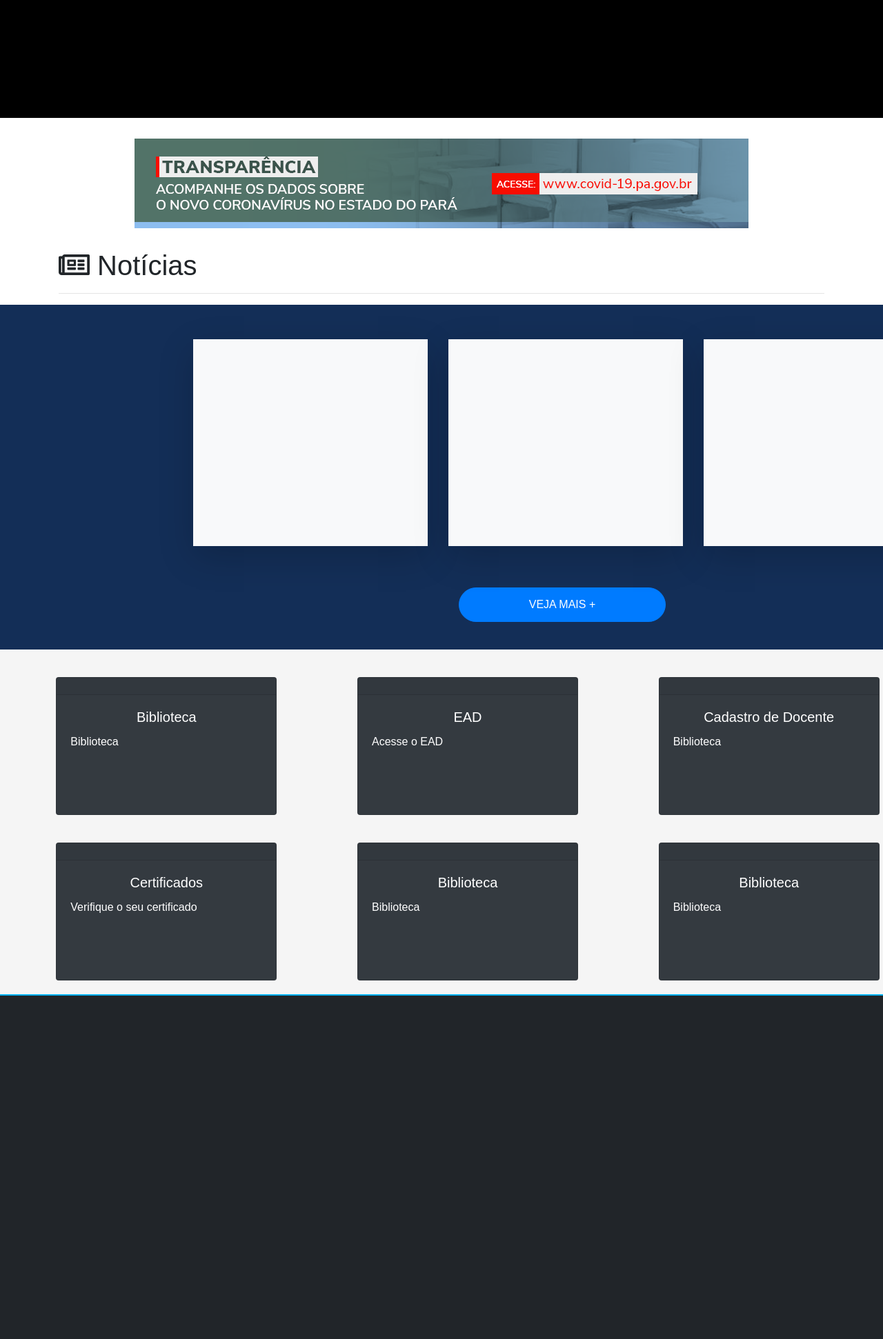
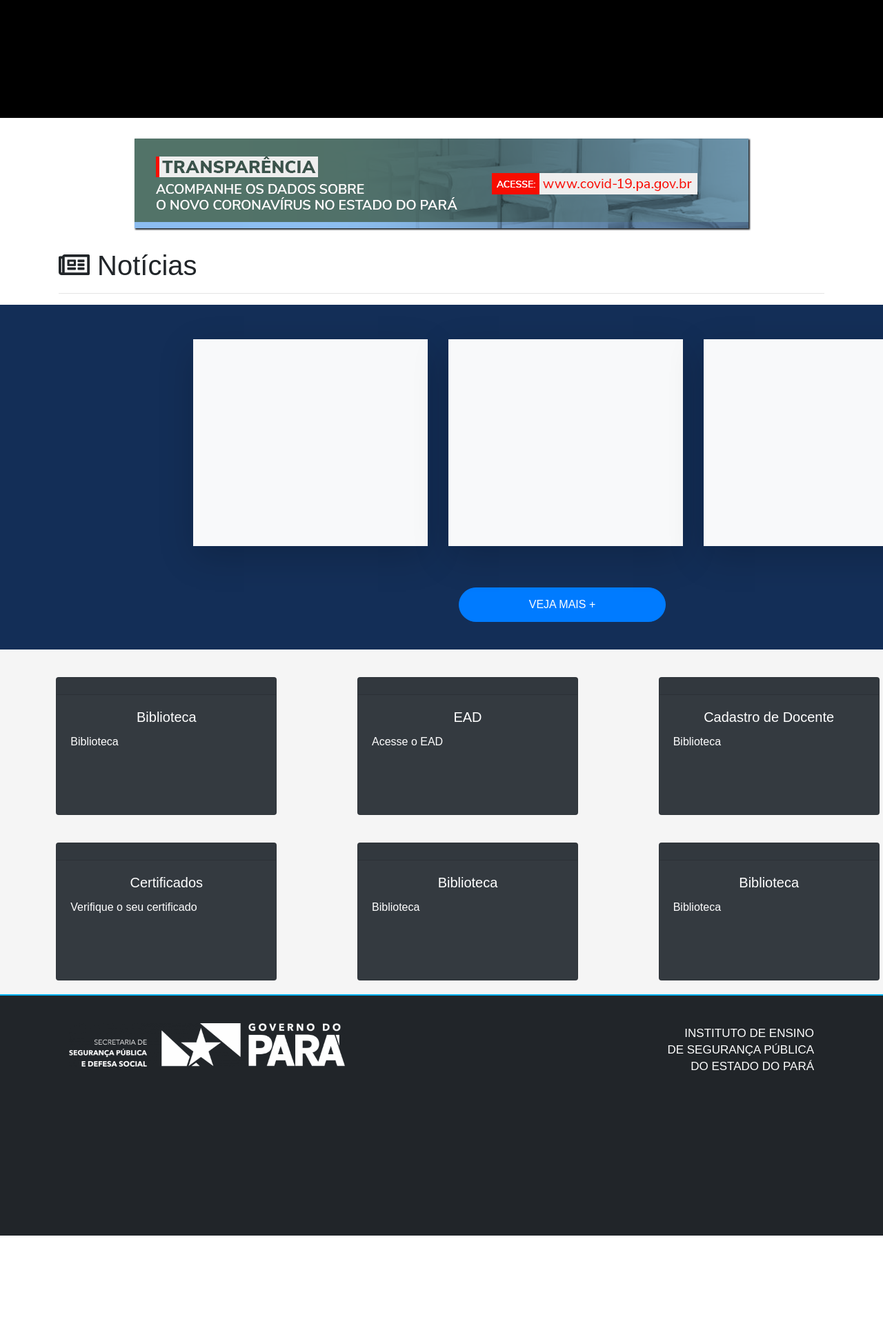
Before and after one commit to RenanMoraez/siteiesp, a PHP site: page / in a window 1280 px wide; the page is wider, and only the part inside the window is pictured. Shown: the part 589-2531 px from the top of that part at 69% size. After the commit the page ends 2381 px from the top of that part, so only its background shows below. Run offline with PHP 8.4, Linux system fonts and the light colour scheme; some libraries are stand-ins or nearby versions.

Commit message:
estilizando o footer
Signed-off-by: Renan Moraez <renanmoraesaraujo.com>

```diff
--- a/assets/css/style.css
+++ b/assets/css/style.css
@@ -73,9 +73,12 @@
 .banner_pequeno{
 	margin-top: 30px;
 	text-align: center;
+
 }
 
-
+.img_banner{
+	box-shadow: 1px 1px 2px 0.5px;
+}
 
 hr{
 	color:#000;
@@ -147,9 +150,36 @@
 }
 
 
+.left{
+	margin-left: 100px;
+}
+
+
+.left img{
+width: 400px;
+margin-top: 40px;
+
+}
+
+
+.right h3{
+	font-size: 17px;
+    line-height: 24px;
+    color: #fff;
+}
+
+.right{
+	margin-right: 100px;
+	margin-top: -60px;
+	float: right;
+	color: #fff;
+	text-align: right;
+}
+
+
 .rodape{
 	border-top: 2px solid #00afef;
 	background-color: #212529;
-	height: 500px;
+	height: 350px;
 	width: 100%;
 }
--- a/index.php
+++ b/index.php
@@ -54,7 +54,7 @@
 <!-- banner pequeno largo -->
 <section>
 	<div class="container banner_pequeno">
-		<img src="assets/images/banner.png">
+		<img class="img_banner" src="assets/images/banner.png">
 	</div>
 </section>
 
@@ -161,10 +161,17 @@
 
 <!-- rotape -->
 <footer class="rodape">
+<div class="left">
+	<img src="assets/images/logo_marca_horizontal_branca.png">
+</div>
+
+<div class="right">
+	<h3>INSTITUTO DE ENSINO <br> DE SEGURANÇA PÚBLICA <br> DO ESTADO DO PARÁ</h3>
+</div>
 
 <div id="chat"></div>
 </footer>
-<script src='http://186.228.21.253:8082/chattsj/app/disquedenuncia.js' type="text/javascript"></script>
+<script src="http://186.228.21.253:8082/chattsj/app/disquedenuncia.js" type="text/javascript"></script>
 <script type="text/javascript" href="/assets/js/bootstrap.bundle.js"></script>
 <script type="text/javascript" href="/assets/js/bootstrap.js"></script>
 </body>
```
Also changed, not shown: assets/images/logo_marca_horizontal_branca.png (added).
